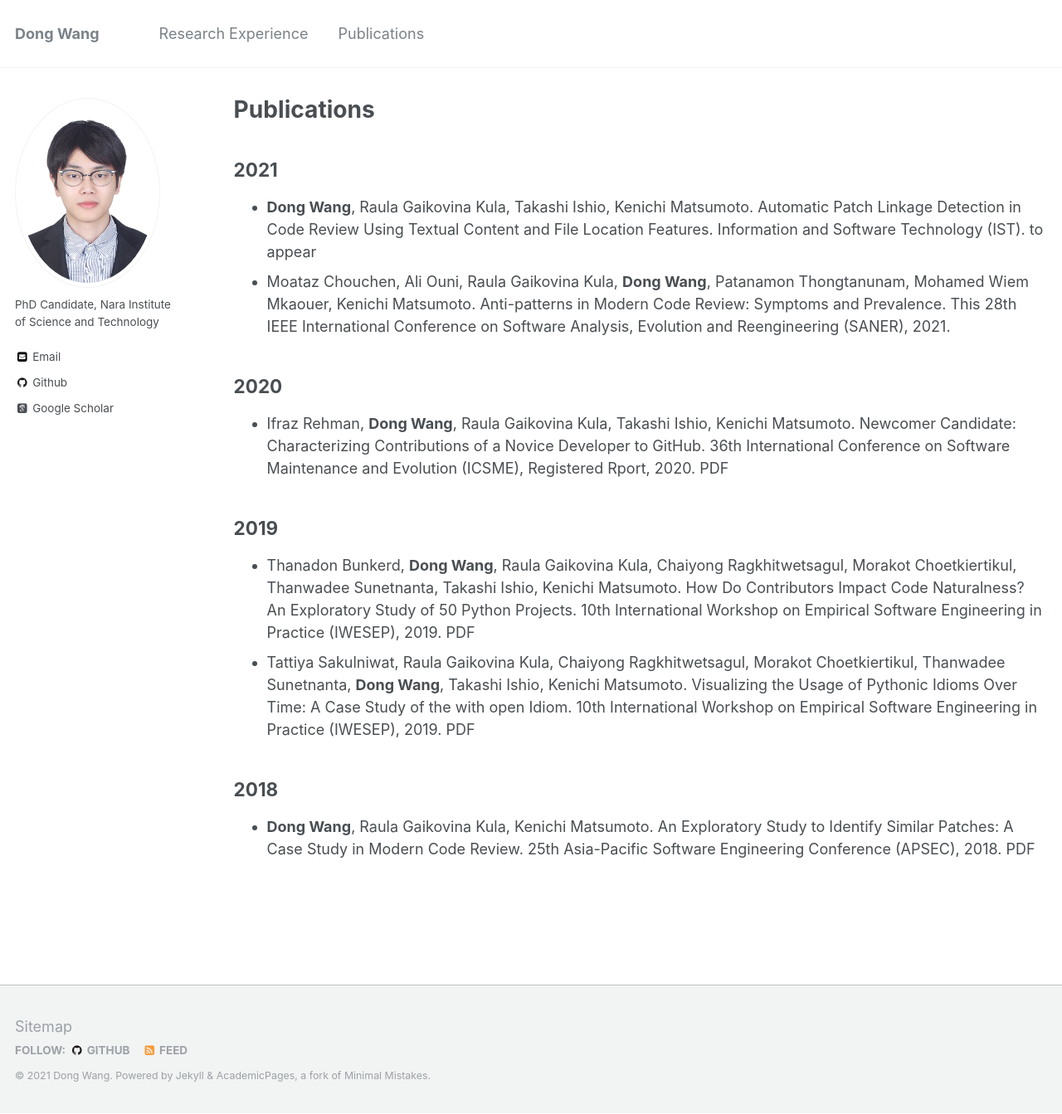
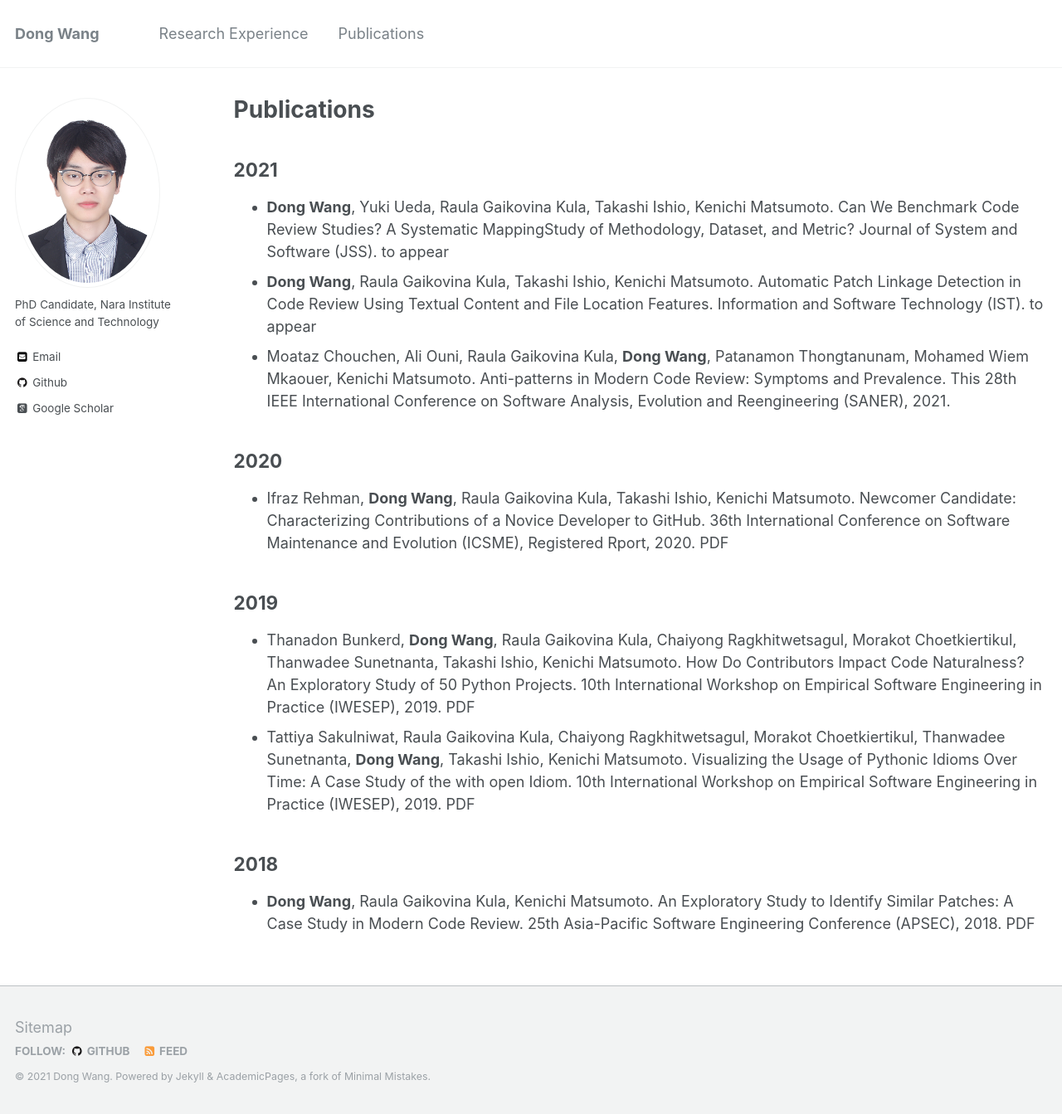
Before and after one commit to tao-xiao/dong-w.github.io, a Jekyll site: the page built from _pages/publications.md, in a window 1280 px wide and 1343 px high. Shown: the whole window at 83% size. Built offline with Jekyll 4.4.1, drawn with Linux system fonts in a browser that asks for light colours; some web fonts are replaced.

Commit message:
Update publications.md

```diff
--- a/_pages/publications.md
+++ b/_pages/publications.md
@@ -9,6 +9,7 @@ author_profile: true
   You can also find my articles on <u><a href="{{author.googlescholar}}">my Google Scholar profile</a>.</u>
 {% endif %}
 ## 2021
+* **Dong Wang**, Yuki Ueda, Raula Gaikovina Kula, Takashi Ishio, Kenichi Matsumoto. Can We Benchmark Code Review Studies? A Systematic MappingStudy of Methodology, Dataset, and Metric? Journal of System and Software (JSS). to appear
 * **Dong Wang**, Raula Gaikovina Kula, Takashi Ishio, Kenichi Matsumoto. Automatic Patch Linkage Detection in Code Review Using Textual Content and File Location Features. Information and Software Technology (IST). to appear
 * Moataz Chouchen, Ali Ouni, Raula Gaikovina Kula, **Dong Wang**, Patanamon Thongtanunam, Mohamed Wiem Mkaouer, Kenichi Matsumoto. Anti-patterns in Modern Code Review: Symptoms and Prevalence. This 28th IEEE International Conference on Software Analysis, Evolution and Reengineering (SANER), 2021.
 
```
